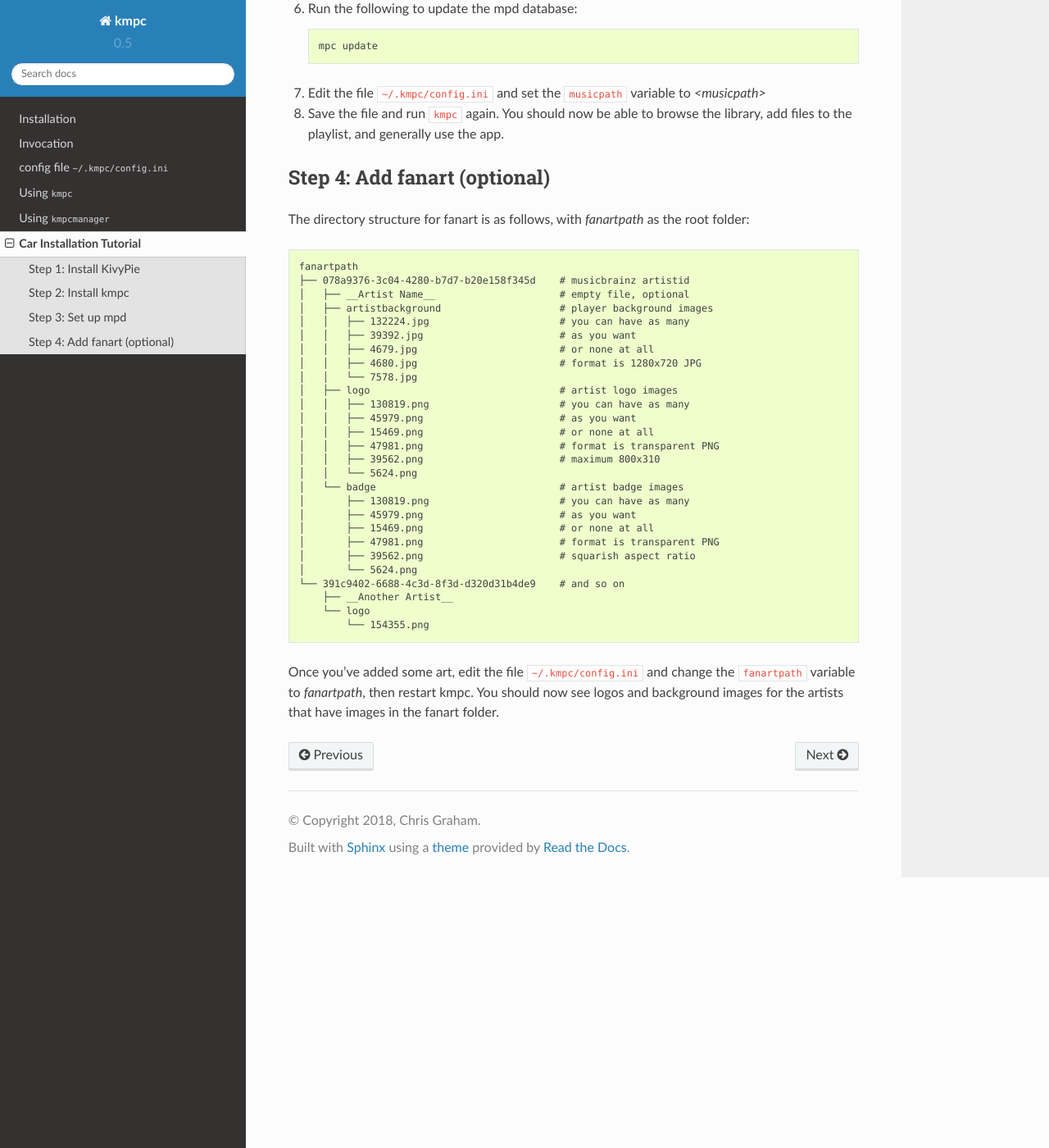
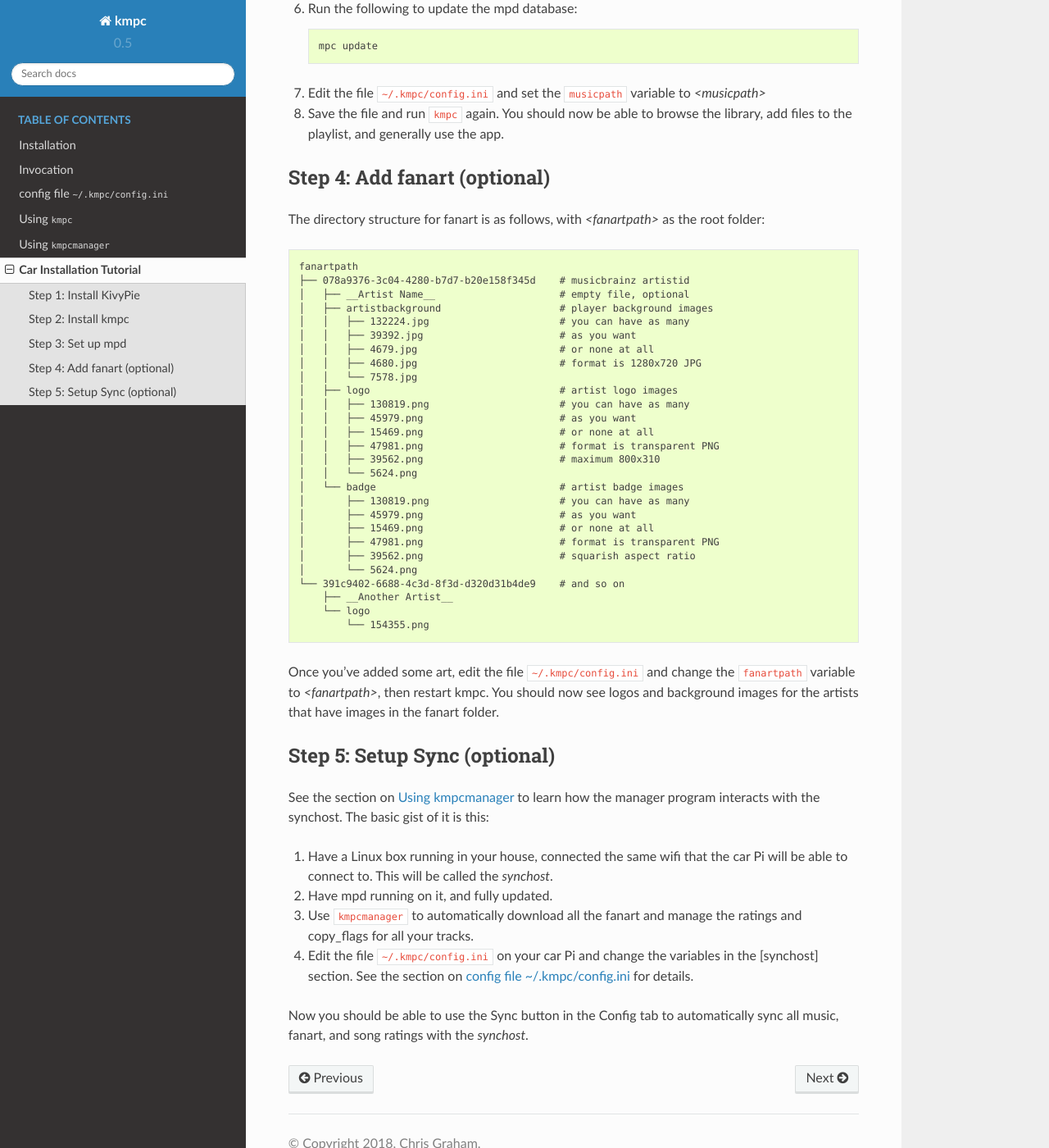
Before and after one commit to eratosthene/kmpc, a Sphinx documentation site: the page built from docs/kivypie.rst, in a window 1280 px wide and 1400 px high, scrolled down 2469 px. Shown: the whole window at 82% size. Built offline with Sphinx 7.4.7 and the Read the Docs theme 2.0.0, drawn with Linux system fonts in a browser that asks for light colours.

Commit message:
more kivypie docs, added ref links to all pages

```diff
--- a/CHANGELOG.rst
+++ b/CHANGELOG.rst
@@ -1,3 +1,5 @@
+.. _changelog:
+
 ###############
 kmpc Change Log
 ###############
--- a/README.rst
+++ b/README.rst
@@ -1,3 +1,5 @@
+.. _readme:
+
 ######
 Readme
 ######
--- a/docs/index.rst
+++ b/docs/index.rst
@@ -1,9 +1,13 @@
+.. _toc:
+
 ################################
 Welcome to kmpc's documentation!
 ################################
 
 .. toctree::
    :maxdepth: 2
+   :caption: Table of Contents
+   :name: mastertoc
 
    readme
    install
--- a/docs/install.rst
+++ b/docs/install.rst
@@ -1,3 +1,5 @@
+.. _install:
+
 ############
 Installation
 ############
--- a/docs/invocation.rst
+++ b/docs/invocation.rst
@@ -1,3 +1,5 @@
+.. _invocation:
+
 ##########
 Invocation
 ##########
--- a/docs/kivypie.rst
+++ b/docs/kivypie.rst
@@ -160,6 +162,24 @@ root folder::
           └── 154355.png
 
 Once you've added some art, edit the file ``~/.kmpc/config.ini`` and change the
-``fanartpath`` variable to *fanartpath*, then restart kmpc. You should now see
+``fanartpath`` variable to *\<fanartpath\>*, then restart kmpc. You should now see
 logos and background images for the artists that have images in the fanart
 folder.
+
+*****************************
+Step 5: Setup Sync (optional)
+*****************************
+
+See the section on :ref:`usingkmpcmanager` to learn how the manager program
+interacts with the synchost. The basic gist of it is this:
+
+#. Have a Linux box running in your house, connected the same wifi that the car
+   Pi will be able to connect to. This will be called the *synchost*.
+#. Have mpd running on it, and fully updated.
+#. Use ``kmpcmanager`` to automatically download all the fanart and manage the
+   ratings and copy_flags for all your tracks.
+#. Edit the file ``~/.kmpc/config.ini`` on your car Pi and change the variables
+   in the [synchost] section. See the section on :ref:`config` for details.
+
+Now you should be able to use the Sync button in the Config tab to
+automatically sync all music, fanart, and song ratings with the *synchost*.
--- a/docs/usingkmpc.rst
+++ b/docs/usingkmpc.rst
@@ -1,3 +1,5 @@
+.. _usingkmpc:
+
 ##############
 Using ``kmpc``
 ##############
--- a/docs/usingkmpcmanager.rst
+++ b/docs/usingkmpcmanager.rst
@@ -1,3 +1,5 @@
+.. _usingkmpcmanager:
+
 #####################
 Using ``kmpcmanager``
 #####################
```
Also changed, not shown: other parts of docs/kivypie.rst (+3 -1 lines).
